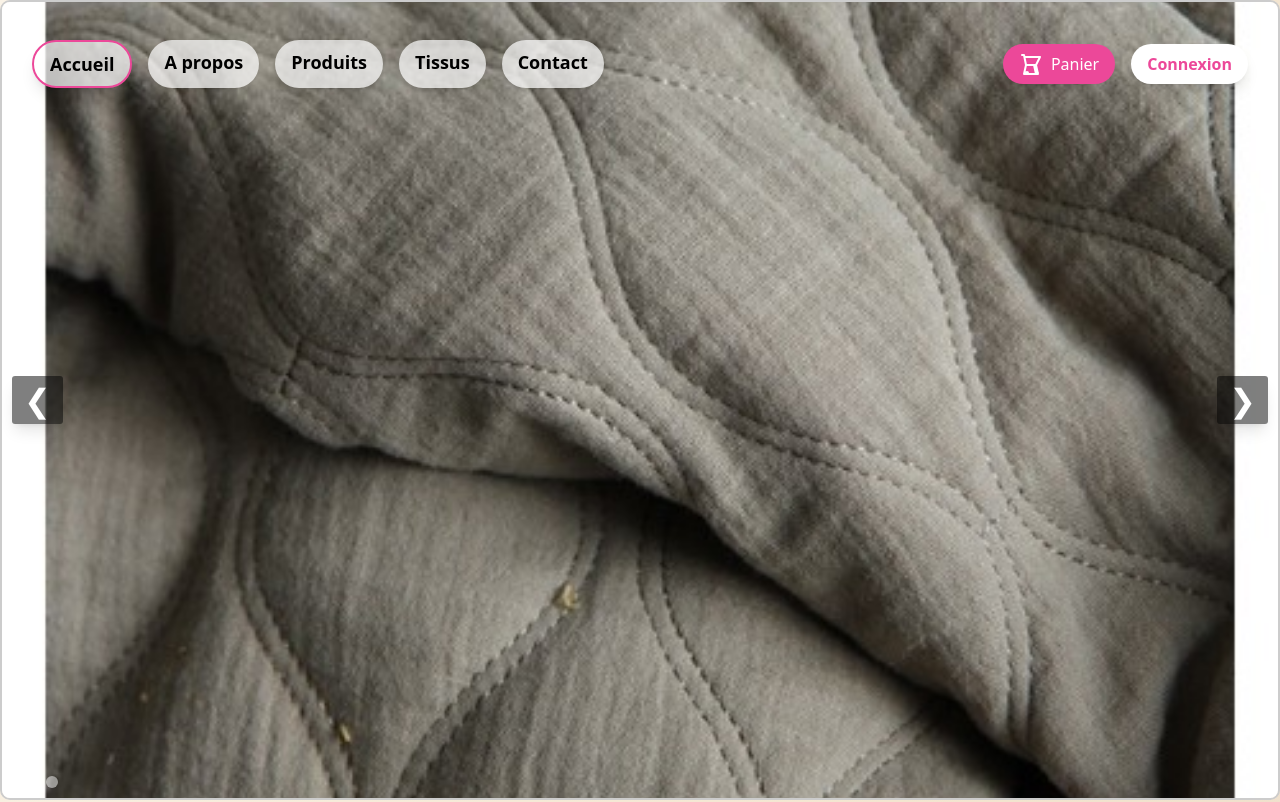
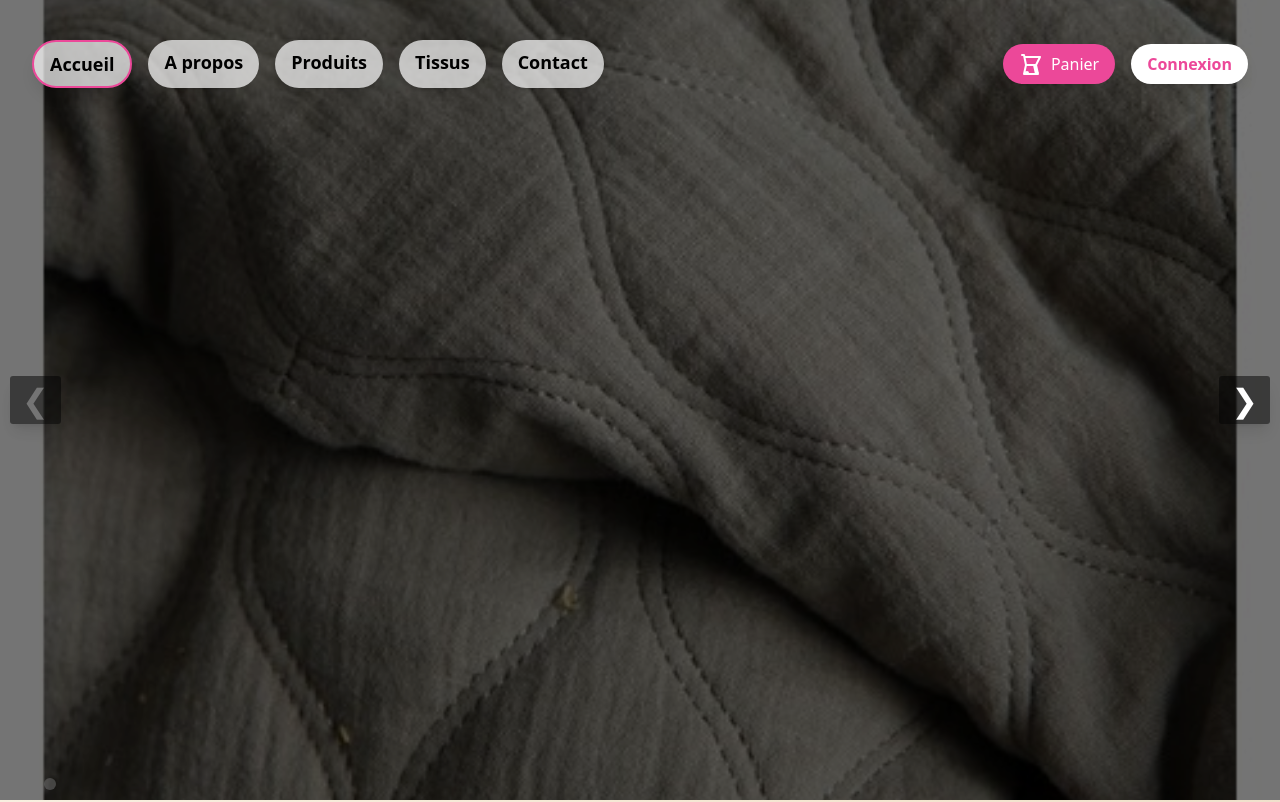
Before and after one commit to miangaly-rafiri/pret_a_coudre, an Angular app in the folder front/: page / in a window 1280 px wide. Shown: the top 802 px of the page. Built offline with nearby package versions, Linux system fonts and the light colour scheme.

Commit message:
add overlay gris

```diff
--- a/front/src/app/pages/carousel/carousel.component.html
+++ b/front/src/app/pages/carousel/carousel.component.html
@@ -4,7 +4,7 @@
     (click)="prev()">
     &#10094;
   </button>
-
+  <div class="overlay absolute inset-0 z-10"></div>
   <img
     [src]="images[currentIndex]"
     alt="carousel"
--- a/front/src/app/pages/carousel/carousel.component.scss
+++ b/front/src/app/pages/carousel/carousel.component.scss
@@ -3,11 +3,15 @@
   width: full;
   margin: auto;
   overflow: hidden;
-  border: 2px solid #ccc;
-  border-radius: 10px;
+  margin-bottom: 2rem;
+
+  .overlay {
+    background: rgba(0, 0, 0, 0.35); // gris/noir transparent
+    backdrop-filter: brightness(0.7); // optionnel : assombrit en douceur
+  }
 
   img {
-    width: 100%;
+    max-width: 100%;
     display: block;
   }
 
@@ -15,7 +19,7 @@
     position: absolute;
     top: 50%;
     transform: translateY(-50%);
-    background: rgba(0,0,0,0.5);
+    background: rgba(0, 0, 0, 0.5);
     color: white;
     border: none;
     font-size: 2rem;
@@ -23,8 +27,13 @@
     cursor: pointer;
     border-radius: 3px;
 
-    &.prev { left: 10px; }
-    &.next { right: 10px; }
+    &.prev {
+      left: 10px;
+    }
+
+    &.next {
+      right: 10px;
+    }
   }
 
   .dots {
@@ -39,7 +48,7 @@
       margin: 0 4px;
       display: inline-block;
       border-radius: 50%;
-      background: rgba(255,255,255,0.5);
+      background: rgba(255, 255, 255, 0.5);
       cursor: pointer;
 
       &.active {
```
